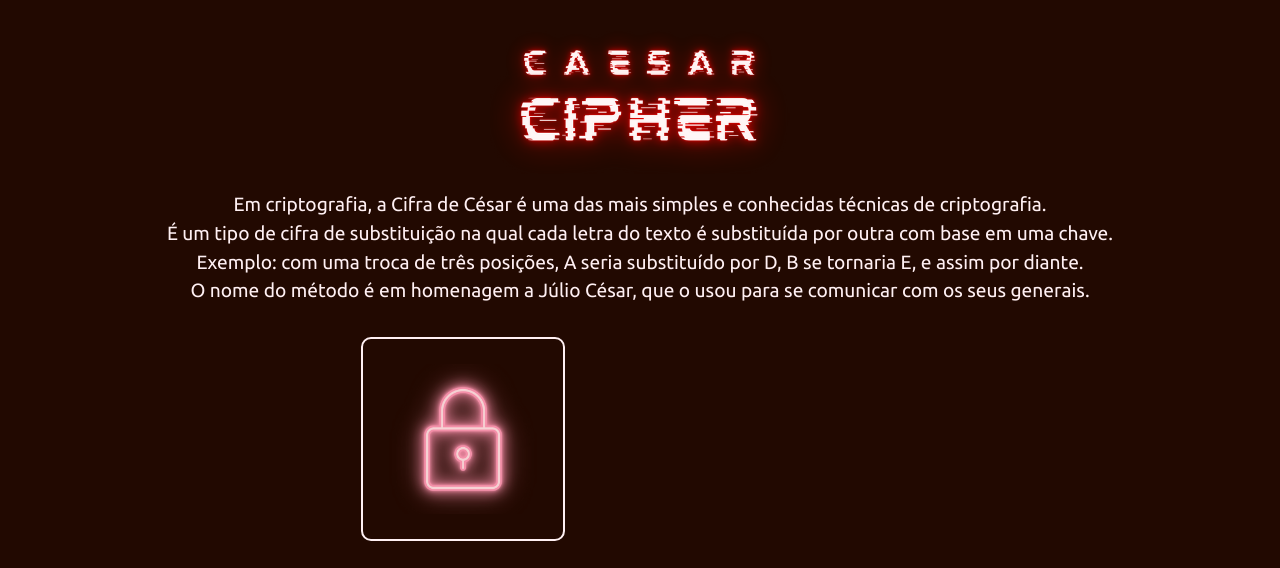
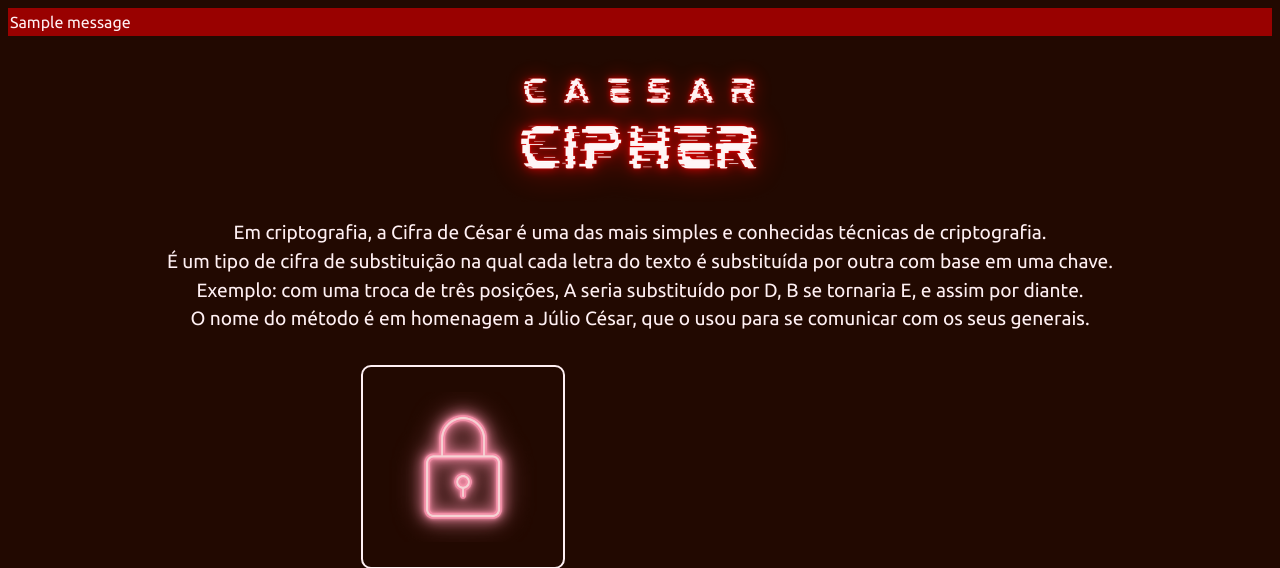
Before and after one commit to luizcdprof/Caesar-Cipher, a Flask app: page / in a window 1280 px wide. Shown: the top 568 px of the page. Run offline with Flask 3, Linux system fonts and the light colour scheme; one stand-in notice (Sample message) is shown.

Commit message:
Adds form and alert

```diff
--- a/app/__init__.py
+++ b/app/__init__.py
@@ -1,15 +1,27 @@
-from flask import Flask, render_template
+from flask import Flask, render_template, request, flash
 
 def create_app():
     #Create and configure the app
     app = Flask(__name__)
+    app.config['SECRET_KEY'] = 'asbvjadbfvskhjdhfkjsdgsdgb'
 
-    @app.route("/")
+    @app.route('/')
     def home(name='Home'):
         return render_template('index.html', name=name)
 
-    @app.route("/encode")
+    @app.route('/encode', methods=('GET', 'POST'))
     def encode(name='Encode'):
-        return render_template('encode.html', encodedmessage="MESSAGE", name=name)
+        if request.method == 'POST':
+            cipher_key = request.form['cipher_key']
+            message = request.form['message']
+
+            if not cipher_key:
+                flash('A chave é obrigatória...')
+            elif not message:
+                flash('A mensagem é necessária...')
+            else:
+                flash("ENCODE")
+
+        return render_template('encode.html',name=name)
 
     return app
--- a/app/static/css/style.css
+++ b/app/static/css/style.css
@@ -13,6 +13,13 @@ body {
     font-family: Ubuntu;
     font-size: 1.2rem;
     line-height: 1.5;
+}
+
+.alert {
+    font-size: 1rem;
+    padding: 2px;
+    color: var(--color-text);
+    background-color: var(--color-primary-dark);
 }
 
 .info {
--- a/app/templates/base.html
+++ b/app/templates/base.html
@@ -11,8 +11,14 @@
         <link href="https://fonts.googleapis.com/css2?family=Ubuntu:wght@400;700&display=swap" rel="stylesheet">
     </head>
     <body>
+        <span class="flash-message">
+            {% for message in get_flashed_messages() %}
+                <div class="alert">{{ message }}</div>
+            {% endfor %}
+        </span>
+
         <header class="header-container">
-            <img class="header-logo" src="{{ url_for('static', filename='images/logo.png') }}">
+            <img class="header-logo" src="{{ url_for('static', filename='images/logo.png') }}" />
         </header>
 
         <main>
```
Also changed, not shown: app/templates/encode.html (+43 -2 lines).
